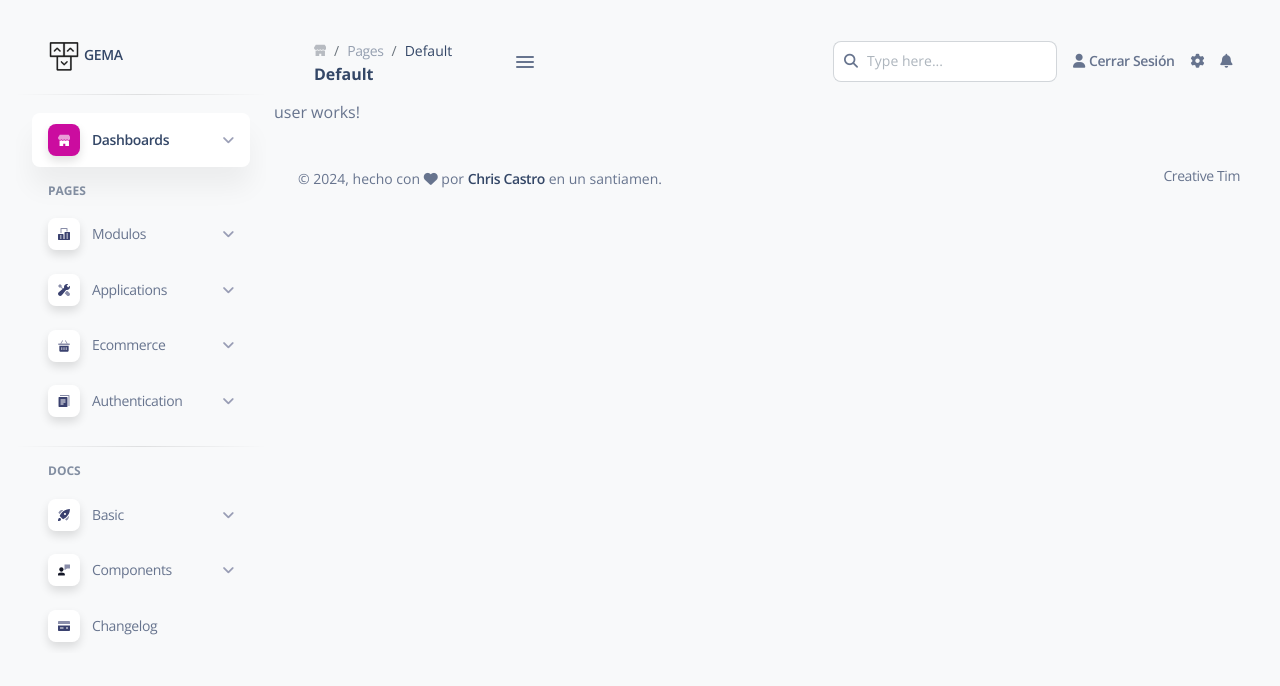
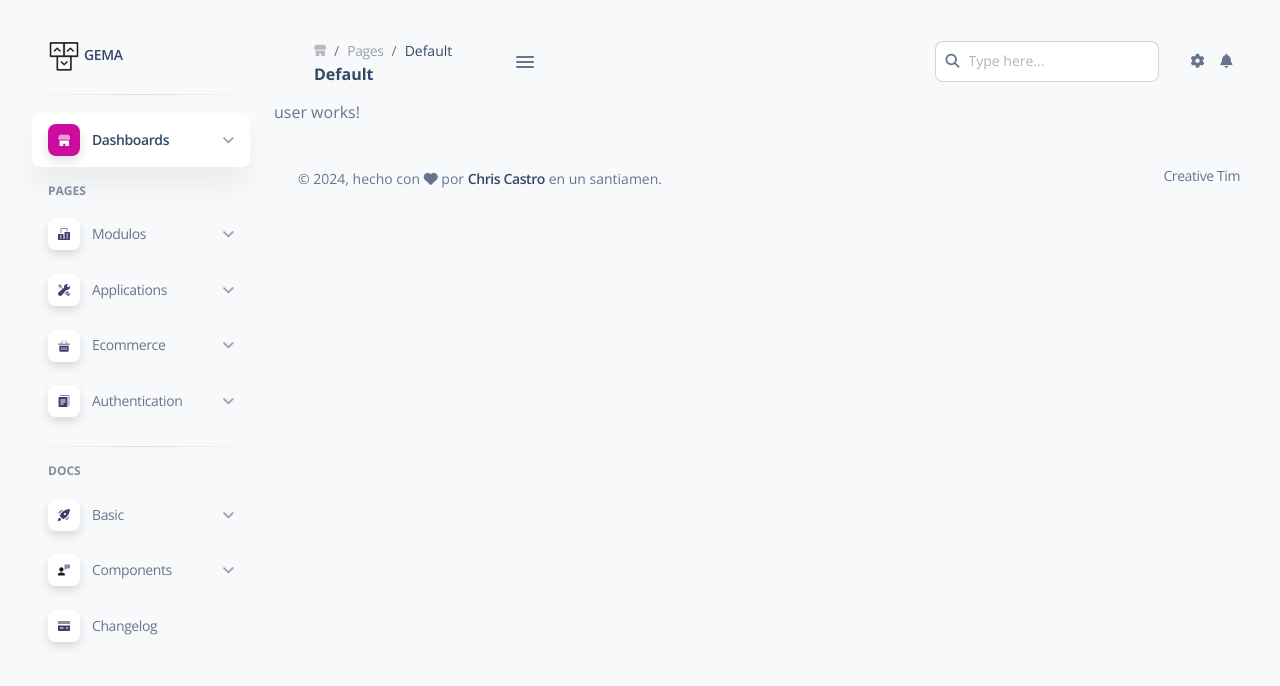
Before and after one commit to chriscastro182/gema-devices, an Angular app in the folder client/: page /user in a window 1280 px wide. Shown: the top 686 px of the page. Built offline with nearby package versions, Linux system fonts and the light colour scheme.

Commit message:
cerrar sesion en admin-layout

```diff
--- a/client/src/app/components/templates/admin-layout/admin-layout.component.html
+++ b/client/src/app/components/templates/admin-layout/admin-layout.component.html
@@ -56,8 +56,8 @@
             </div>
           </div>
           <ul class="navbar-nav  justify-content-end">
-            <li class="nav-item d-flex align-items-center">
-              <a href="../../pages/authentication/signin/illustration.html" class="nav-link text-body font-weight-bold px-0" target="_blank">
+            <li *ngIf="authService.loggedIn()" class="nav-item d-flex align-items-center">
+              <a style="cursor: pointer;" (click)="authService.logout()" class="nav-link text-body font-weight-bold px-0" target="_blank">
                 <i class="fa fa-user me-sm-1"></i>
                 <span class="d-sm-inline d-none">Cerrar Sesión</span>
               </a>
--- a/client/src/app/components/templates/admin-layout/admin-layout.component.ts
+++ b/client/src/app/components/templates/admin-layout/admin-layout.component.ts
@@ -1,4 +1,5 @@
 import { Component } from '@angular/core';
+import { AuthService } from 'src/app/services/auth.service';
 
 @Component({
   selector: 'app-admin-layout',
@@ -6,5 +7,7 @@ import { Component } from '@angular/core';
   styleUrls: ['./admin-layout.component.css']
 })
 export class AdminLayoutComponent {
+  constructor(public authService : AuthService){
 
+  }
 }
```
